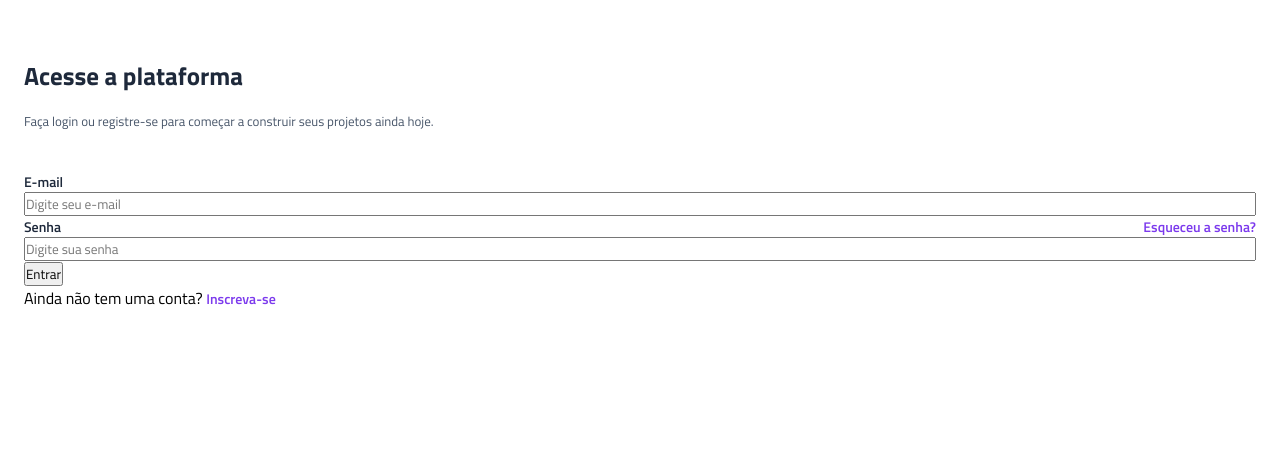
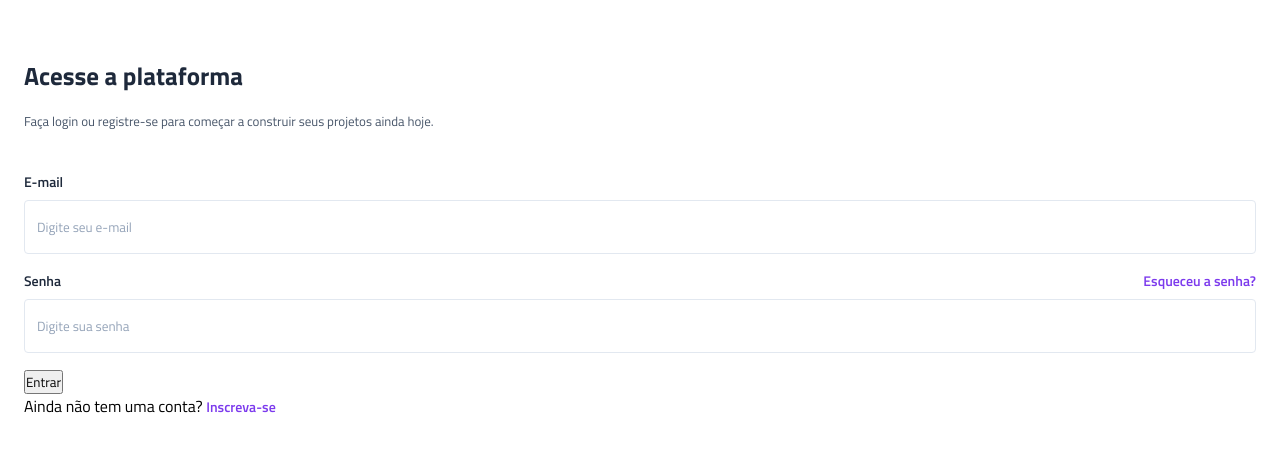
Before and after one commit to isa-aqueiroz/projeto-vertigo, a plain HTML site: page index.html in a window 1280 px wide. Shown: the part 136-588 px from the top of the page. Drawn offline with Linux system fonts and the light colour scheme.

Commit message:
estilização da input

```diff
--- a/style.css
+++ b/style.css
@@ -8,6 +8,8 @@
 :root {
   --gray-800: #1E293B;
   --gray-600: #475569;
+  --gray-400: #94A3B8;
+  --gray-200: #E2E8F0;
   --purple: #7C3AED;
 }
 
@@ -43,6 +45,8 @@ main {
 .input-box{
   display: flex;
   flex-direction: column;
+  gap: 0.5rem;
+  margin-bottom: 1rem;
 }
 
 .input-box div {
@@ -57,6 +61,20 @@ main {
   font-weight: 600;
 }
 
+.login input {
+  padding: 1rem 0.75rem;
+  border: 1px solid var(--gray-200);
+  border-radius: 0.25rem;
+}
+
+.login input:hover, .login input:focus{
+  outline: 1px solid var(--purple);
+}
+
+.login input::placeholder {
+  color: var(--gray-400);
+}
+
 .login a {
   color: var(--purple);
   text-decoration: none;
```
